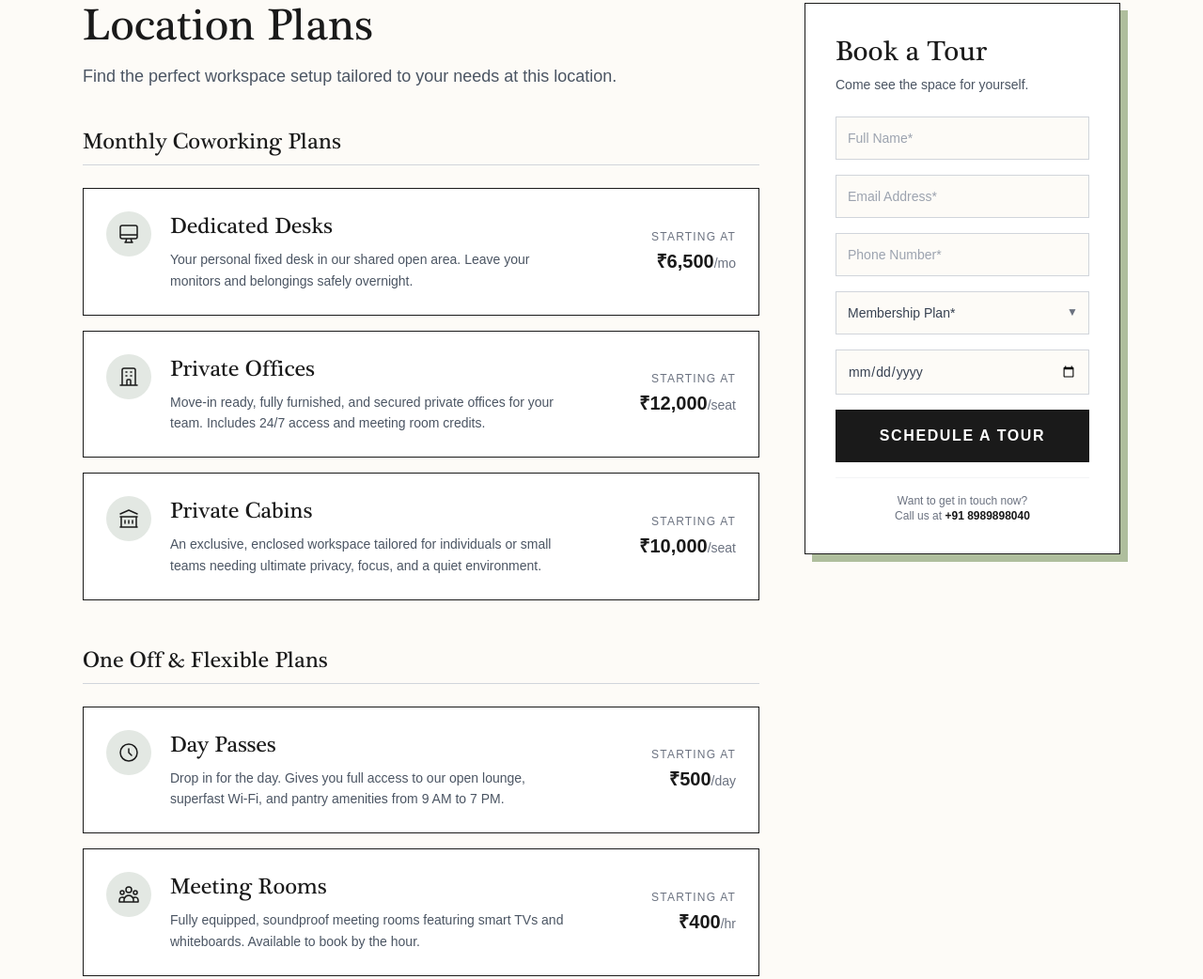
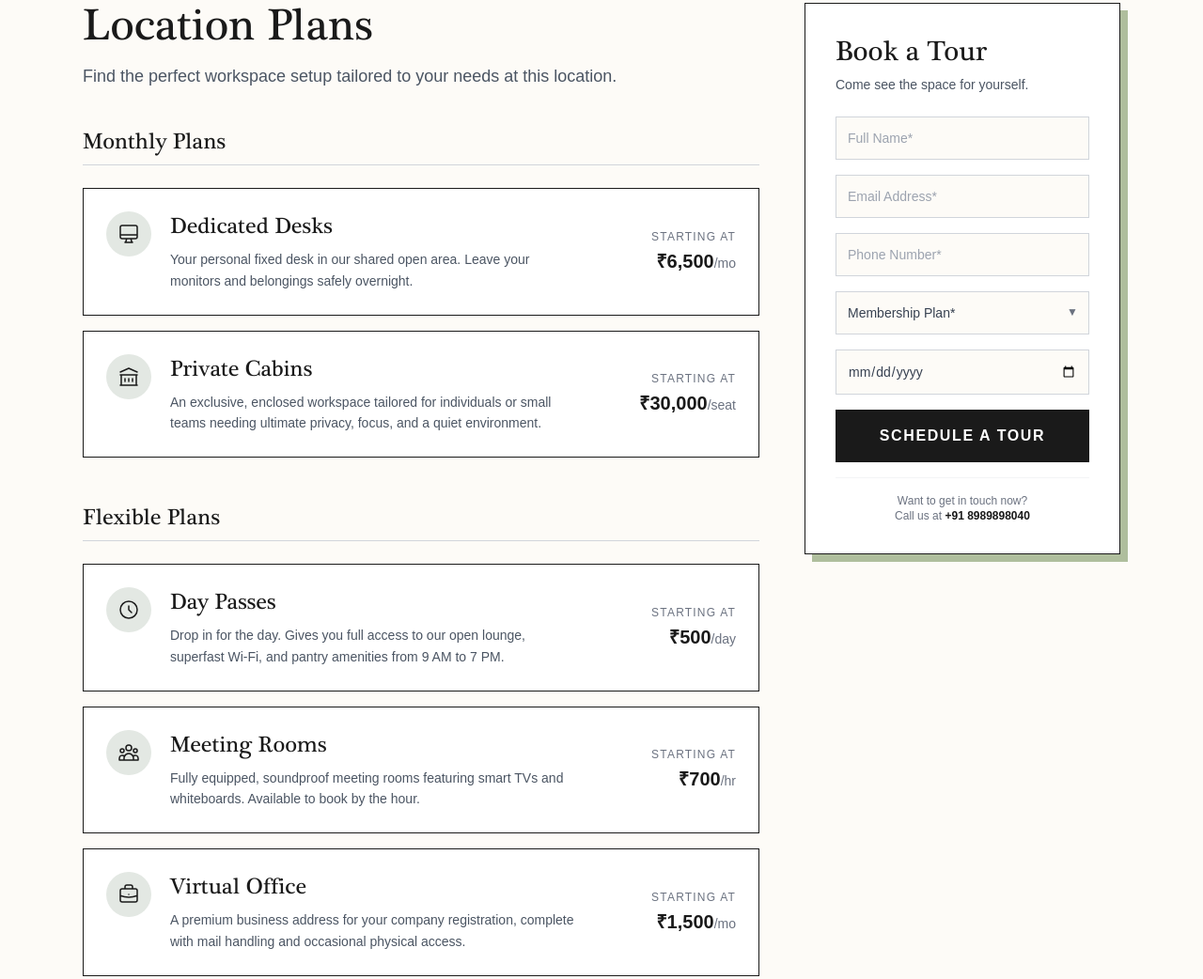
Before and after one commit to oneworxx/onewroxx-website, a website: page location-10-no.html in a window 1280 px wide. Shown: the part 809-1851 px from the top of the page at 94% size. Drawn offline with Linux system fonts and the light colour scheme; a web font is replaced by a local one.

Commit message:
Update arera page

```diff
--- a/location-10-no.html
+++ b/location-10-no.html
@@ -243,7 +243,7 @@
                         </div>
 
                         <div class="mb-12">
-                            <h3 class="text-2xl font-serif text-ink mb-6 pb-2 border-b border-gray-300">Monthly Coworking Plans</h3>
+                            <h3 class="text-2xl font-serif text-ink mb-6 pb-2 border-b border-gray-300">Monthly Plans</h3>
 
 
 
@@ -263,28 +263,7 @@
                                 </div>
                             </div>
 
-
-
                             <div class="border border-ink bg-white p-6 mb-4 flex flex-col md:flex-row md:items-center gap-6 hover:shadow-md transition-shadow">
-                                <div class="flex items-start gap-5 flex-grow">
-                                    <div class="w-12 h-12 bg-sage rounded-full flex items-center justify-center flex-shrink-0 text-ink">
-                                        <svg class="w-6 h-6" fill="none" stroke="currentColor" viewBox="0 0 24 24"><path stroke-linecap="round" stroke-linejoin="round" stroke-width="1.5" d="M19 21V5a2 2 0 00-2-2H7a2 2 0 00-2 2v16m14 0h2m-2 0h-5m-9 0H3m2 0h5M9 7h1m-1 4h1m4-4h1m-1 4h1m-5 10v-5a1 1 0 011-1h2a1 1 0 011 1v5m-4 0h4"></path></svg>
-                                    </div>
-                                    <div>
-                                        <h4 class="font-serif text-2xl text-ink mb-2">Private Offices</h4>
-                                        <p class="text-sm text-gray-600 font-sans leading-relaxed">Move-in ready, fully furnished, and secured private offices for your team. Includes 24/7 access and meeting room credits.</p>
-                                    </div>
-                                </div>
-                                <div class="md:text-right flex-shrink-0 md:min-w-[140px] pt-4 md:pt-0 border-t md:border-t-0 border-gray-100">
-                                    <p class="text-xs text-gray-500 uppercase tracking-widest mb-1">Starting at</p>
-                                    <p class="font-sans font-bold text-xl text-ink">₹12,000<span class="text-sm font-normal text-gray-500">/seat</span></p>
-                                </div>
-                            </div>
-
-
-
-
-<div class="border border-ink bg-white p-6 mb-4 flex flex-col md:flex-row md:items-center gap-6 hover:shadow-md transition-shadow">
                                 <div class="flex items-start gap-5 flex-grow">
                                     <div class="w-12 h-12 bg-sage rounded-full flex items-center justify-center flex-shrink-0 text-ink">
                                         <svg class="w-6 h-6" fill="none" stroke="currentColor" viewBox="0 0 24 24"><path stroke-linecap="round" stroke-linejoin="round" stroke-width="1.5" d="M8 14v3m4-3v3m4-3v3M3 21h18M3 10h18M3 7l9-4 9 4M4 10h16v11H4V10z"></path></svg>
@@ -296,16 +275,14 @@
                                 </div>
                                 <div class="md:text-right flex-shrink-0 md:min-w-[140px] pt-4 md:pt-0 border-t md:border-t-0 border-gray-100">
                                     <p class="text-xs text-gray-500 uppercase tracking-widest mb-1">Starting at</p>
-                                    <p class="font-sans font-bold text-xl text-ink">₹10,000<span class="text-sm font-normal text-gray-500">/seat</span></p>
+                                    <p class="font-sans font-bold text-xl text-ink">₹30,000<span class="text-sm font-normal text-gray-500">/seat</span></p>
                                 </div>
                             </div>
-
-
 
                         </div>
 
                         <div>
-                            <h3 class="text-2xl font-serif text-ink mb-6 pb-2 border-b border-gray-300">One Off & Flexible Plans</h3>
+                            <h3 class="text-2xl font-serif text-ink mb-6 pb-2 border-b border-gray-300">Flexible Plans</h3>
 
                             <div class="border border-ink bg-white p-6 mb-4 flex flex-col md:flex-row md:items-center gap-6 hover:shadow-md transition-shadow">
                                 <div class="flex items-start gap-5 flex-grow">
@@ -335,7 +312,7 @@
                                 </div>
                                 <div class="md:text-right flex-shrink-0 md:min-w-[140px] pt-4 md:pt-0 border-t md:border-t-0 border-gray-100">
                                     <p class="text-xs text-gray-500 uppercase tracking-widest mb-1">Starting at</p>
-                                    <p class="font-sans font-bold text-xl text-ink">₹400<span class="text-sm font-normal text-gray-500">/hr</span></p>
+                                    <p class="font-sans font-bold text-xl text-ink">₹700<span class="text-sm font-normal text-gray-500">/hr</span></p>
                                 </div>
                             </div>
                         </div>
```
